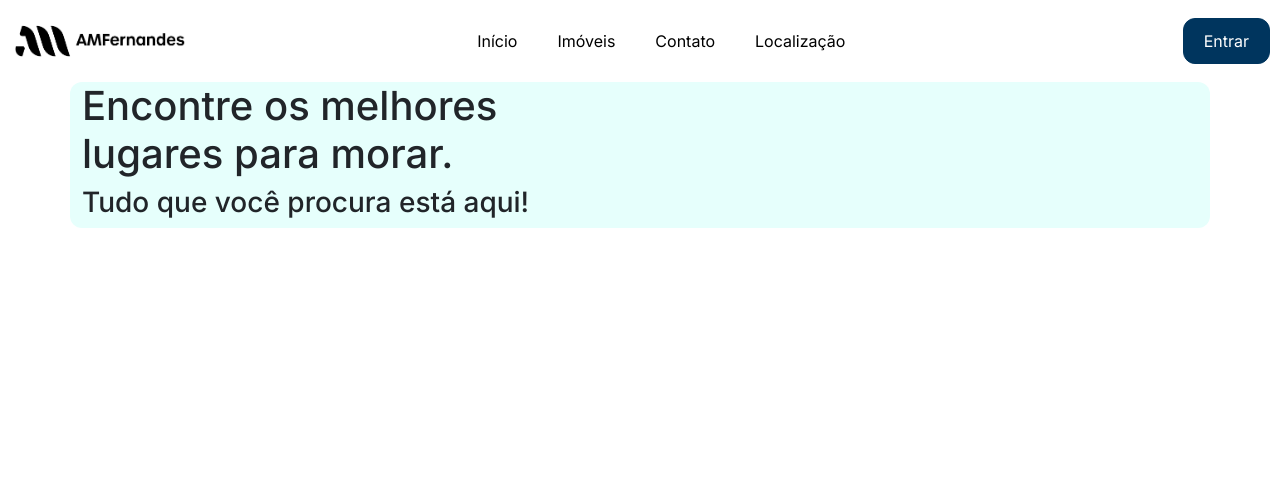
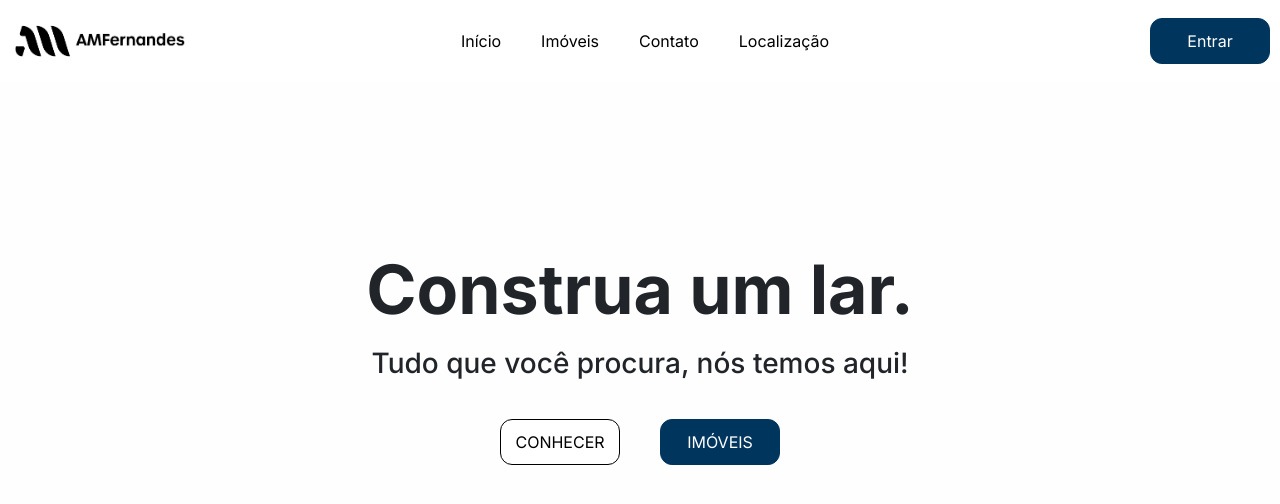
Before and after one commit to itseriqq/desafio-am-fernandes, a Next.js app: page / in a window 1280 px wide. Shown: the top 504 px of the page. Built offline with nearby package versions, Linux system fonts and the light colour scheme.

Commit message:
Created HeroSectionOne for Home, missing more content

```diff
--- a/src/app/components/HeroSections/HeroSectionOne/HeroSectionOne.jsx
+++ b/src/app/components/HeroSections/HeroSectionOne/HeroSectionOne.jsx
@@ -1,15 +1,21 @@
 import Image from 'next/image'
 import React from 'react'
 import styles from "./herosectionone.module.css"
+import GlobalsStyles from "@/app/globals.css"
+import Link from 'next/link'
 
 const HeroSectionOne = () => {
     return (
-        <div className={`container ${styles.containerOne}`}>
-            <div className="row">
-                <div className="col-6">
+        <div className={`container ${styles.container}`}>
+            <div className="row d-flex align-items-center justify-content-center">
+                <div className="col-12">
                     <div className={styles.txt}>
-                        <h1>Encontre os melhores lugares para morar.</h1>
-                        <h3>Tudo que você procura está aqui!</h3>
+                        <h1>Construa um lar.</h1>
+                        <h3>Tudo que você procura, nós temos aqui!</h3>
+                    </div>
+                    <div className={`${styles.botoes}`}>
+                        <button className={`${styles.botao}`}>CONHECER</button>
+                        <Link className={`botaoLink`} href='/imoveis'>IMÓVEIS</Link>
                     </div>
                 </div>
             </div>
--- a/src/app/components/HeroSections/HeroSectionOne/herosectionone.module.css
+++ b/src/app/components/HeroSections/HeroSectionOne/herosectionone.module.css
@@ -1,9 +1,63 @@
+.container {
+    height: 70vh;
+    display: flex;
+    align-items: center;
+    justify-content: center;
+}
+
 .txt {
+    max-width: 800px;
     display: flex;
     flex-direction: column;
+    align-items: center;
+    justify-content: center;
+    text-align: center;
 }
 
-.containerOne {
-    background-color: #E6FFFC;
+.txt h1 {
+    font-size: 68px;
+    font-weight: 700;
+    margin-bottom: 1rem;
+}
+
+.botoes {
+    margin-top: 20px;
+    width: 100%;
+    display: flex;
+    gap: 20px;
+    align-items: center;
+    justify-content: center;
+}
+
+.botao {
+    cursor: pointer;
+    padding-top: 10px;
+    padding-bottom: 10px;
+    width: 120px;
+    color: black;
+    margin: 10px;
+    border: 1px solid black;
     border-radius: 12px;
+    background-color: white;
 }
+
+.botao:hover {
+    color: rgb(73, 73, 73);
+    background-color: rgb(245, 245, 245);
+    border: 1px solid #00233E;
+}
+
+
+@media (max-width: 400px){
+    .txt h1 {
+        font-size: 48px;
+    }
+
+    .botoes {
+        gap: 5px;
+    }
+
+    .botao {
+        margin: 5px;
+    }
+}
--- a/src/app/components/Navbar/Navbar.jsx
+++ b/src/app/components/Navbar/Navbar.jsx
@@ -24,7 +24,7 @@ const Navbar = () => {
             {/* inicio itens padrao */}
             <div className={styles.navItens} id="">
                 <Link href='#' className={`${styles.linkNav} ${styles.dNoneLg}`}>Início</Link>
-                <Link href='#' className={`${styles.linkNav} ${styles.dNoneLg}`}>Imóveis</Link>
+                <Link href='/imoveis' className={`${styles.linkNav} ${styles.dNoneLg}`}>Imóveis</Link>
                 <Link href='#' className={`${styles.linkNav} ${styles.dNoneLg}`}>Contato</Link>
                 <Link href='#' className={`${styles.linkNav} ${styles.dNoneLg}`}>Localização</Link>
             </div>
--- a/src/app/globals.css
+++ b/src/app/globals.css
@@ -9,7 +9,9 @@
 
 .botaogeral {
   cursor: pointer;
-  padding: 10px 20px;
+  padding-top: 10px;
+  padding-bottom: 10px;
+  width: 120px;
   color: white;
   margin: 10px;
   border: 1px solid #00355E;
@@ -21,3 +23,24 @@
   background-color: #00233E;
   border: 1px solid #00233E;
 }
+
+.botaoLink {
+  display: flex;
+  align-items: center;
+  justify-content: center;
+  cursor: pointer;
+  padding-top: 10px;
+  padding-bottom: 10px;
+  width: 120px;
+  color: white;
+  margin: 10px;
+  border: 1px solid #00355E;
+  border-radius: 12px;
+  background-color: #00355E;
+  text-decoration: none;
+}
+
+.botaoLink:hover {
+  background-color: #00233E;
+  border: 1px solid #00233E;
+}
--- a/src/app/page.jsx
+++ b/src/app/page.jsx
@@ -8,7 +8,9 @@ export default function Home() {
 
   return (
     <>
-      <HeroSectionOne />
+      <div className={styles.corpo}>
+        <HeroSectionOne />
+      </div>
     </>
   );
 }
--- a/src/app/page.module.css
+++ b/src/app/page.module.css
@@ -0,0 +1,5 @@
+.corpo {
+    background-color: #eeeeee15;
+    width: 100%;
+    height: 100vh;
+}
```
Also changed, not shown: public/HeroSectionOneImg.png (deleted), public/constructionHero.png (added), src/app/imoveis/imoveis.module.css (added), src/app/imoveis/page.jsx (renamed from src/imoveis/page.jsx).
